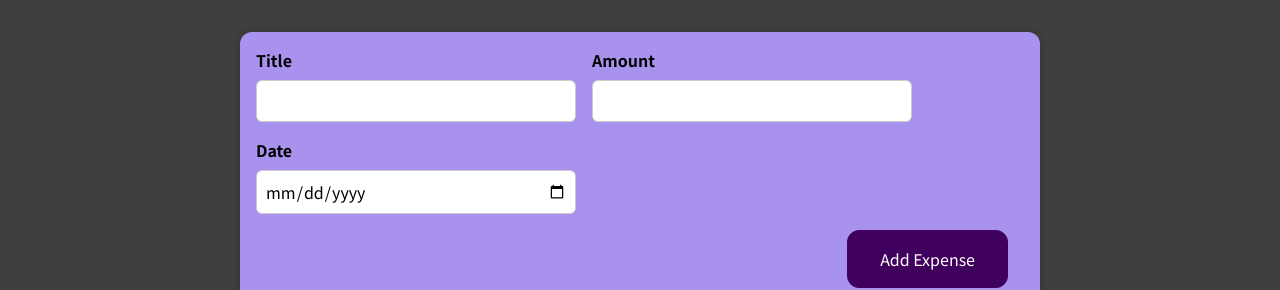
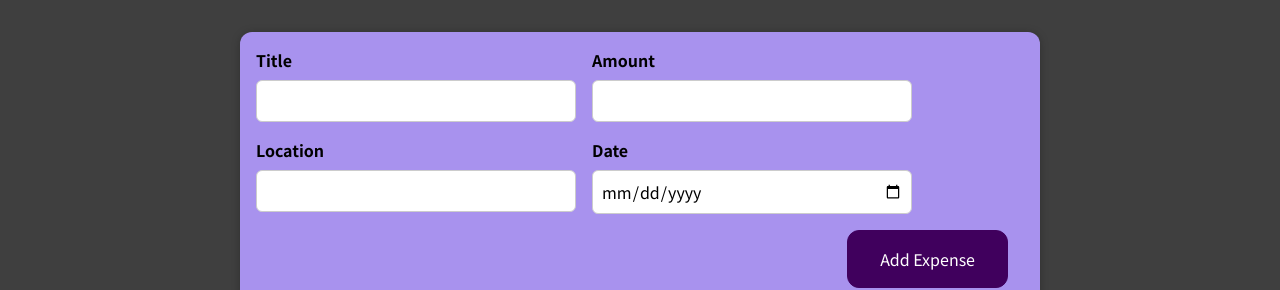
Before and after one commit to Karan162040/react-expense-tracker, a React (Create React App) app: page / in a window 1280 px wide. Shown: the top 290 px of the page. Built offline with nearby package versions, Linux system fonts and the light colour scheme.

Commit message:
Added Dyanmic UI

```diff
--- a/src/App.js
+++ b/src/App.js
@@ -1,7 +1,8 @@
+import { useState } from "react";
 import Expenses from "./components/Expenses/Expenses";
 import NewExpense from "./components/NewExpense/NewExpense";
 const App = () => {
-  const expenses = [
+  const [expenses, setExpenses] = useState([
     {
       id: "e1",
       title: "Toilet Paper",
@@ -30,10 +31,13 @@ const App = () => {
       date: new Date(2021, 5, 12),
       LocationOfExpenditure: "Ply House,Dhanbad",
     },
-  ];
+  ]);
+  const addExpenseHandler = (expense) => {
+    setExpenses([...expenses, expense]);
+  };
   return (
     <div>
-      <NewExpense />
+      <NewExpense onAddExpense={addExpenseHandler} />
       <Expenses items={expenses} />;
     </div>
   );
--- a/src/components/NewExpense/ExpenseForm.js
+++ b/src/components/NewExpense/ExpenseForm.js
@@ -1,29 +1,34 @@
 import { useState } from "react";
 import "./ExpenseForm.css";
-const ExpenseForm = () => {
+const ExpenseForm = (props) => {
   const submitHandler = (event) => {
     event.preventDefault();
-    const myObj = {
+    const expenseData = {
       title: enterdtitle,
       amount: enterdAmount,
       date: new Date(enterddate),
+      LocationOfExpenditure: enterdLocation,
     };
-    console.log(myObj);
+    props.onSaveExpenseData(expenseData);
+    setenterdTitle("");
+    setenterdAmount("");
+    setenterdDate("");
   };
   const [enterdtitle, setenterdTitle] = useState("");
   const [enterdAmount, setenterdAmount] = useState("");
   const [enterddate, setenterdDate] = useState("");
+  const [enterdLocation, setenterdLocation] = useState("");
   const titleChangeHandler = (event) => {
     setenterdTitle(event.target.value);
-    console.log(enterdtitle);
   };
   const amountChangeHandler = (event) => {
     setenterdAmount(event.target.value);
-    console.log(enterdAmount);
+  };
+  const locationChangeHandler = (event) => {
+    setenterdLocation(event.target.value);
   };
   const dateChangeHandler = (event) => {
     setenterdDate(event.target.value);
-    console.log(enterddate);
   };
 
   return (
@@ -31,7 +36,11 @@ const ExpenseForm = () => {
       <div className="new-expense__controls">
         <div className="new-expense__control">
           <label>Title</label>
-          <input type="text" onChange={titleChangeHandler} />
+          <input
+            type="text"
+            value={enterdtitle}
+            onChange={titleChangeHandler}
+          />
         </div>
         <div className="new-expense__control">
           <label>Amount</label>
@@ -39,7 +48,16 @@ const ExpenseForm = () => {
             type="number"
             min="0.01"
             step="0.01"
+            value={enterdAmount}
             onChange={amountChangeHandler}
+          />
+        </div>
+        <div className="new-expense__control">
+          <label>Location</label>
+          <input
+            type="text"
+            value={enterdLocation}
+            onChange={locationChangeHandler}
           />
         </div>
         <div className="new-expense__control">
@@ -48,6 +66,7 @@ const ExpenseForm = () => {
             type="date"
             min="2019-01-01"
             max="2024-01-01"
+            value={enterddate}
             onChange={dateChangeHandler}
           />
         </div>
--- a/src/components/NewExpense/NewExpense.js
+++ b/src/components/NewExpense/NewExpense.js
@@ -1,9 +1,16 @@
 import "./NewExpense.css";
 import ExpenseForm from "./ExpenseForm";
-const NewExpense = () => {
+const NewExpense = (props) => {
+  const saveExpenseHandler = (enteredExpenseData) => {
+    const expenseData = {
+      ...enteredExpenseData,
+      id: Math.random().toString(),
+    };
+    props.onAddExpense(expenseData);
+  };
   return (
     <div className="new-expense">
-      <ExpenseForm />
+      <ExpenseForm onSaveExpenseData={saveExpenseHandler} />
     </div>
   );
 };
```
